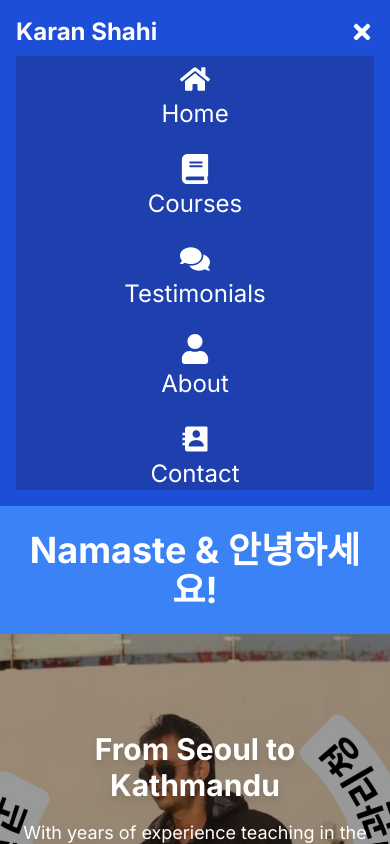
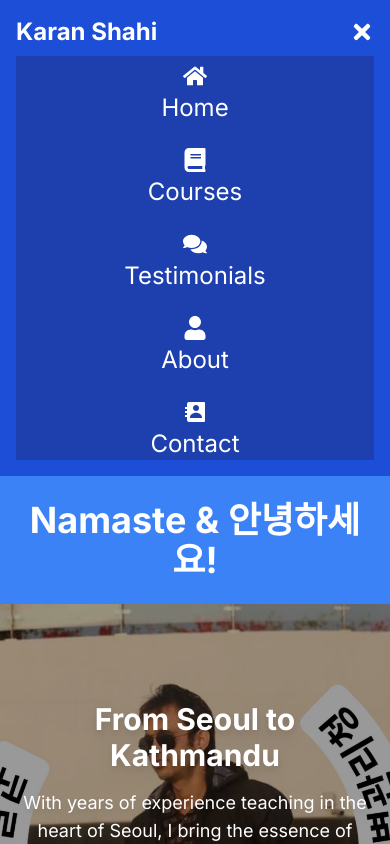
Before and after one commit to manutdmohit/language-instructor, a Next.js app: page / in a window 390 px wide. Both pictures are taken after a click on the button 362 px from the left and 32 px from the top of the page. Shown: the top 844 px of the page. Built offline with nearby package versions, Linux system fonts and the light colour scheme.

Commit message:
Set Navbar elements to 2xl

```diff
--- a/src/components/Navbar.tsx
+++ b/src/components/Navbar.tsx
@@ -89,7 +89,7 @@ export default function Navbar() {
                     className="text-white text-2xl flex flex-col items-center hover:text-blue-200"
                     onClick={() => setIsOpen(false)}
                   >
-                    <Icon className="text-3xl mb-1" />
+                    <Icon className="text-2xl mb-1" />
                     <span>{label}</span>
                   </Link>
                 </motion.li>
```
